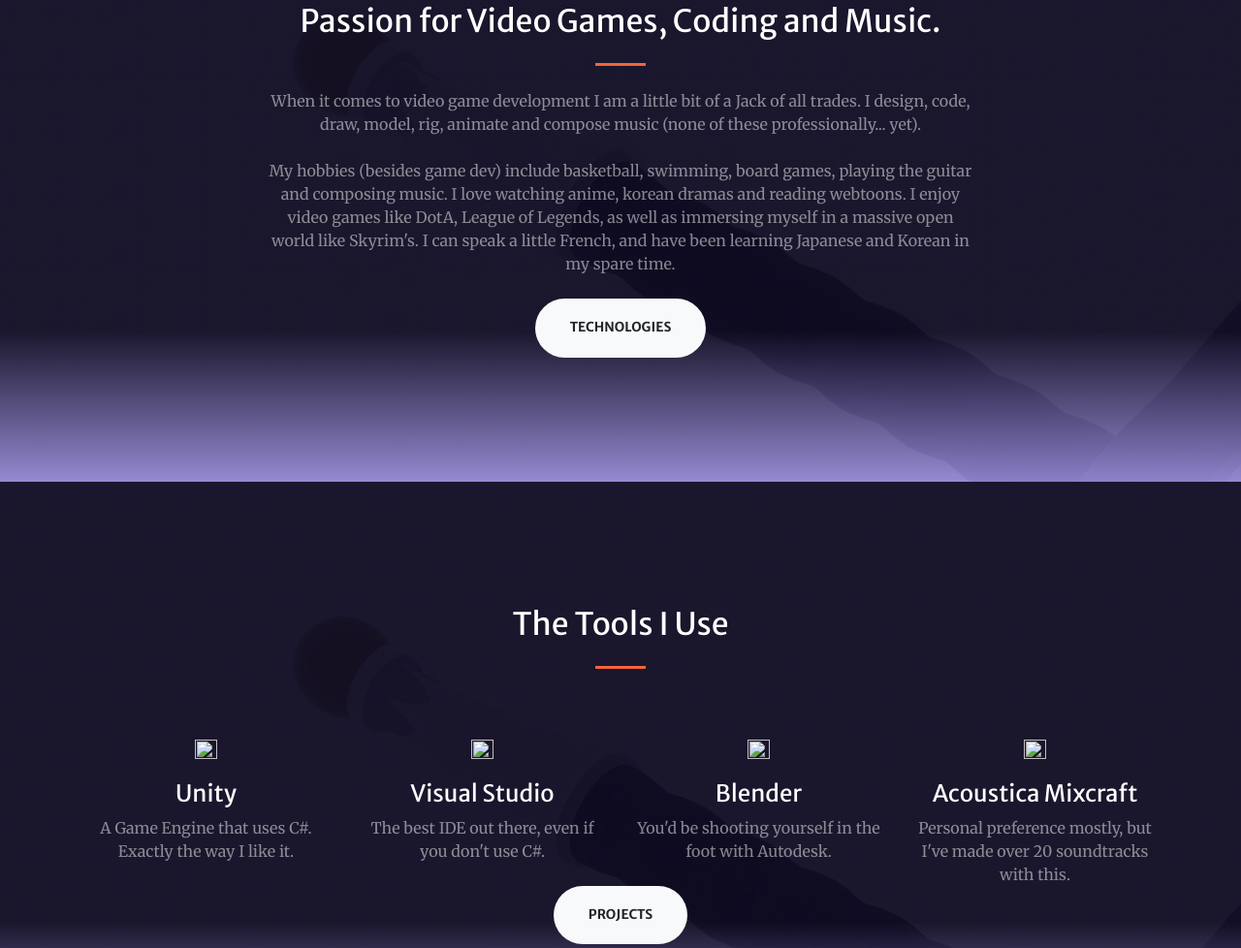
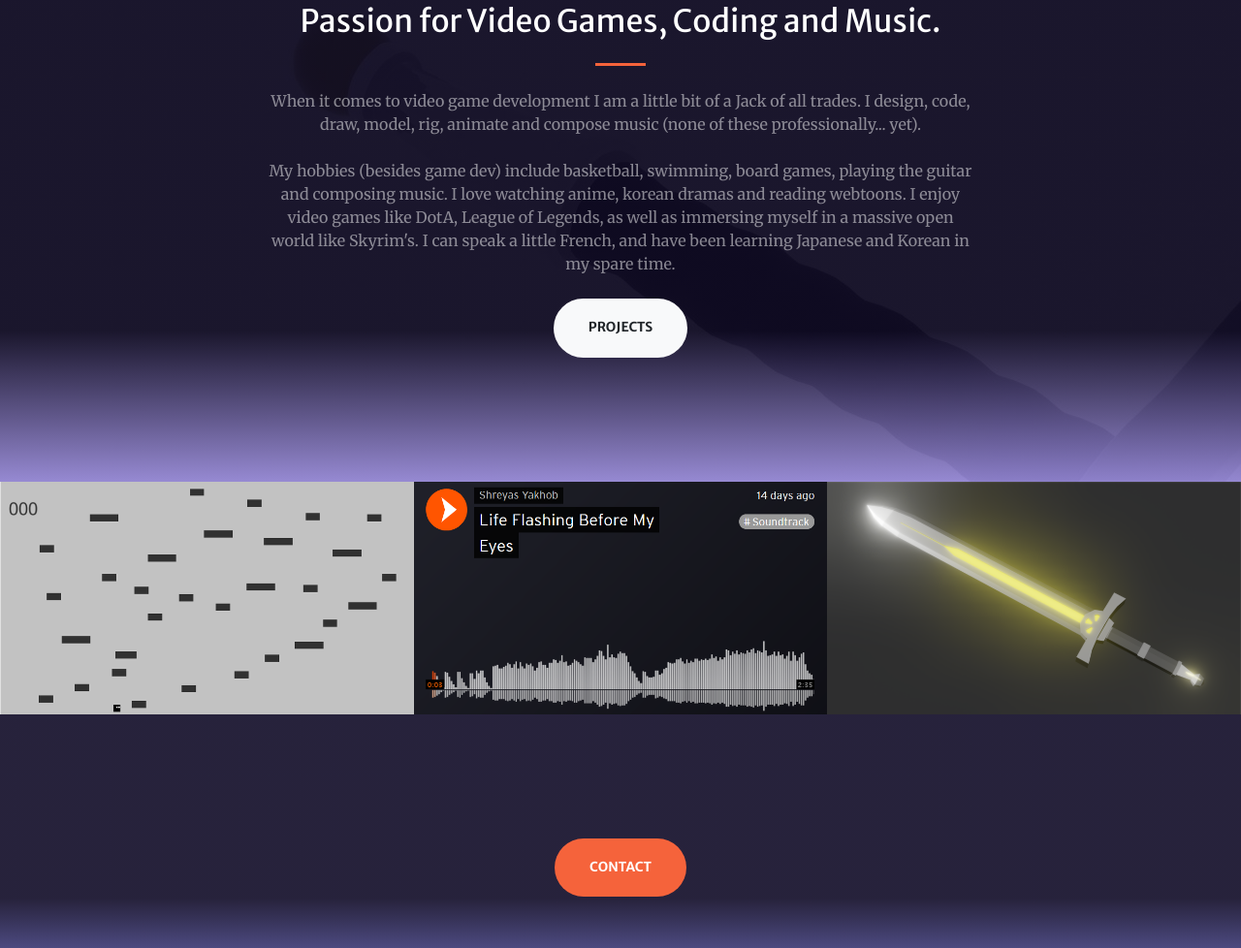
Before and after one commit to Incertam7/Incertam7.github.io, a website: page index.html in a window 1280 px wide. Shown: the part 925-1903 px from the top of the page at 97% size. Drawn offline with Linux system fonts and the light colour scheme.

Commit message:
Update index.html
Removed the technologies part because the SVG files weren't rendering on the website

```diff
--- a/index.html
+++ b/index.html
@@ -40,9 +40,6 @@
             <a class="nav-link js-scroll-trigger" href="#about"> About </a>
           </li>
           <li class="nav-item">
-            <a class="nav-link js-scroll-trigger" href="#technologies"> Technologies </a>
-          </li>
-          <li class="nav-item">
             <a class="nav-link js-scroll-trigger" href="#portfolio"> Portfolio </a>
           </li>
           <li class="nav-item">
@@ -78,55 +75,10 @@
 			<hr class="divider my-4">
 			<p class="text-white-50 mb-4">  When it comes to video game development I am a little bit of a Jack of all trades. I design, code, draw, model, rig, animate and compose music (none of these professionally... yet). </p>
 			<p class="text-white-50 mb-4">  My hobbies (besides game dev) include basketball, swimming, board games, playing the guitar and composing music. I love watching anime, korean dramas and reading webtoons. I enjoy video games like DotA, League of Legends, as well as immersing myself in a massive open world like Skyrim's. I can speak a little French, and have been learning Japanese and Korean in my spare time. </p>
-          <a class="btn btn-light btn-xl js-scroll-trigger" href="#technologies"> Technologies </a>
+          <a class="btn btn-light btn-xl js-scroll-trigger" href="#portfolio"> Projects </a>
         </div>
       </div>
     </div>
-  </section>
-
-  <!-- technologies Section -->
-  <section class="page-section bg-primary" id="technologies">
-    <div class="container">
-      <h2 class="text-center text-white mt-0"> The Tools I Use </h2>
-      <hr class="divider my-4">
-      <div class="row">
-        <div class="col-lg-3 col-md-6 text-center">
-          <div class="mt-5">
-            <img src="img/icons/unity.svg" width="30%" height="30%"> </img>
-			<p> </p>
-            <h3 class="h4 text-white mb-2"> Unity </h3>
-            <p class="text-muted mb-0"> A Game Engine that uses C#. Exactly the way I like it. </p>
-          </div>
-        </div>
-        <div class="col-lg-3 col-md-6 text-center">
-          <div class="mt-5">
-            <img src="img/icons/vstudio.svg" width="30%" height="30%"> </img>
-			<p> </p>
-            <h3 class="h4 text-white mb-2"> Visual Studio </h3>
-            <p class="text-muted mb-0"> The best IDE out there, even if you don't use C#. </p>
-          </div>
-        </div>
-        <div class="col-lg-3 col-md-6 text-center">
-          <div class="mt-5">
-			<img src="img/icons/blender.svg" width="30%" height="30%"> </img>
-			<p> </p>
-            <h3 class="h4 text-white mb-2"> Blender </h3>
-            <p class="text-muted mb-0"> You'd be shooting yourself in the foot with Autodesk. </p>
-          </div>
-        </div>
-        <div class="col-lg-3 col-md-6 text-center">
-          <div class="mt-5">
-			<img src="img/icons/music.svg" width="30%" height="30%"> </img>
-			<p> </p>
-            <h3 class="h4 text-white mb-2"> Acoustica Mixcraft </h3>
-            <p class="text-muted mb-0"> Personal preference  mostly, but I've made over 20 soundtracks with this. </p>
-          </div>
-        </div>
-	  </div>
-		<div class="col lg-8 text-center">
-			 <a class="btn btn-light btn-xl js-scroll-trigger" href="#portfolio">Projects</a>
-		 </div>
-	</div>
   </section>
 
   <!-- Portfolio Section -->
```
